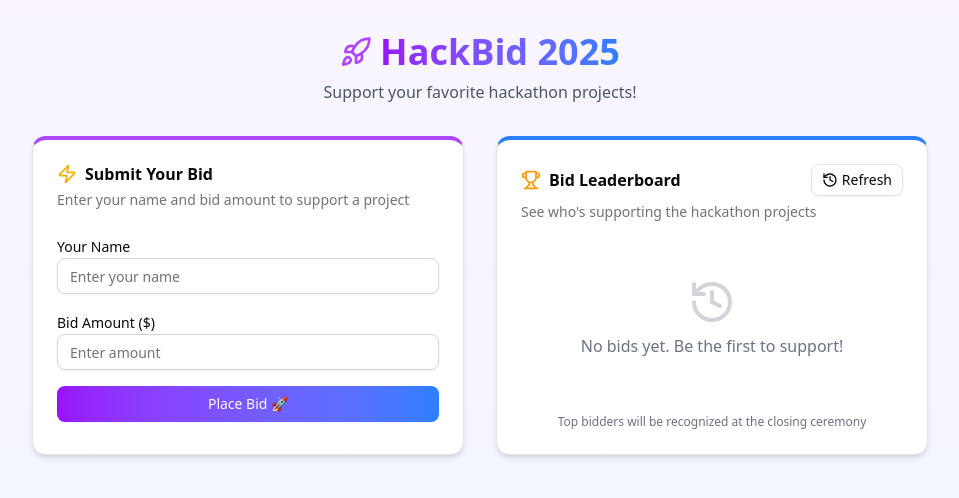
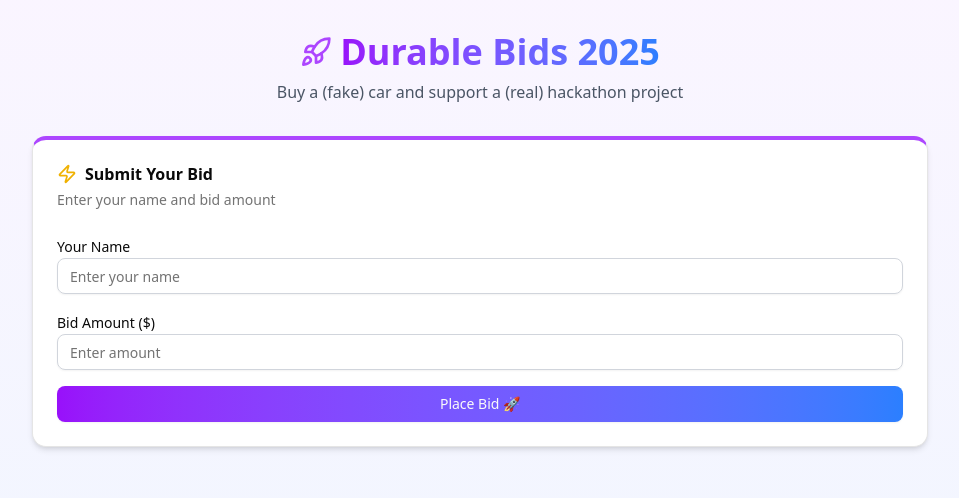
Before and after one commit to JeromeIllgner/replay-hackathon, a Next.js app: page / in a window 1280 px wide. Shown: the top 498 px of the page, without its empty margins (160-1119 px from the left). Built offline with nearby package versions, Linux system fonts and the light colour scheme.

Commit message:
simplified

```diff
--- a/app/actions.ts
+++ b/app/actions.ts
@@ -18,7 +18,12 @@ export async function sendBid(name: string, bidAmount: number) {
 }
 
 export async function getBids(): Promise<Bid[]> {
+  console.log(" test");
   const client = await connectToTemporal();
-  const handle = client.workflow.getHandle(bidWorkflow);
-  return handle.query("getStats") as Promise<Bid[]>;
+  const wf = client.workflow.getHandle(bidWorkflow);
+
+  const bids = await wf.query("getStats");
+  console.log("getBids", bids);
+
+  return bids as Bid[];
 }
--- a/app/components/bidding.tsx
+++ b/app/components/bidding.tsx
@@ -57,9 +57,14 @@ export default function HackathonBidding() {
 
   // Mock function to fetch bid history
   const fetchBidHistory = async () => {
+    await getBids();
     setIsHistoryLoading(true);
 
+    console.log("fetchBidHistory");
+
     const bids = await getBids();
+
+    console.log("finished fetch");
 
     setBidHistory(bids);
 
@@ -75,15 +80,15 @@ export default function HackathonBidding() {
           <div className="flex items-center justify-center gap-2 mb-2">
             <Rocket className="h-8 w-8 text-purple-500" />
             <h1 className="text-3xl md:text-4xl font-bold bg-clip-text text-transparent bg-gradient-to-r from-purple-600 to-blue-500">
-              HackBid 2025
+              Durable Bids 2025
             </h1>
           </div>
           <p className="text-gray-600">
-            Support your favorite hackathon projects!
+            Buy a (fake) car and support a (real) hackathon project
           </p>
         </header>
 
-        <div className="grid gap-8 md:grid-cols-2">
+        <div className="grid gap-8 md:grid-cols-1">
           {/* Bid Submission Form */}
           <Card className="shadow-md border-t-4 border-t-purple-500 hover:shadow-lg transition-shadow">
             <CardHeader>
@@ -91,9 +96,7 @@ export default function HackathonBidding() {
                 <Zap className="h-5 w-5 text-yellow-500" />
                 Submit Your Bid
               </CardTitle>
-              <CardDescription>
-                Enter your name and bid amount to support a project
-              </CardDescription>
+              <CardDescription>Enter your name and bid amount</CardDescription>
             </CardHeader>
             <CardContent>
               <form onSubmit={handleSubmitBid} className="space-y-4">
@@ -136,7 +139,7 @@ export default function HackathonBidding() {
           </Card>
 
           {/* Bid History */}
-          <Card className="shadow-md border-t-4 border-t-blue-500 hover:shadow-lg transition-shadow">
+          {/* <Card className="shadow-md border-t-4 border-t-blue-500 hover:shadow-lg transition-shadow">
             <CardHeader>
               <div className="flex justify-between items-center">
                 <CardTitle className="flex items-center gap-2">
@@ -192,7 +195,7 @@ export default function HackathonBidding() {
             <CardFooter className="text-xs text-gray-500 justify-center">
               Top bidders will be recognized at the closing ceremony
             </CardFooter>
-          </Card>
+          </Card> */}
         </div>
       </div>
     </div>
```
